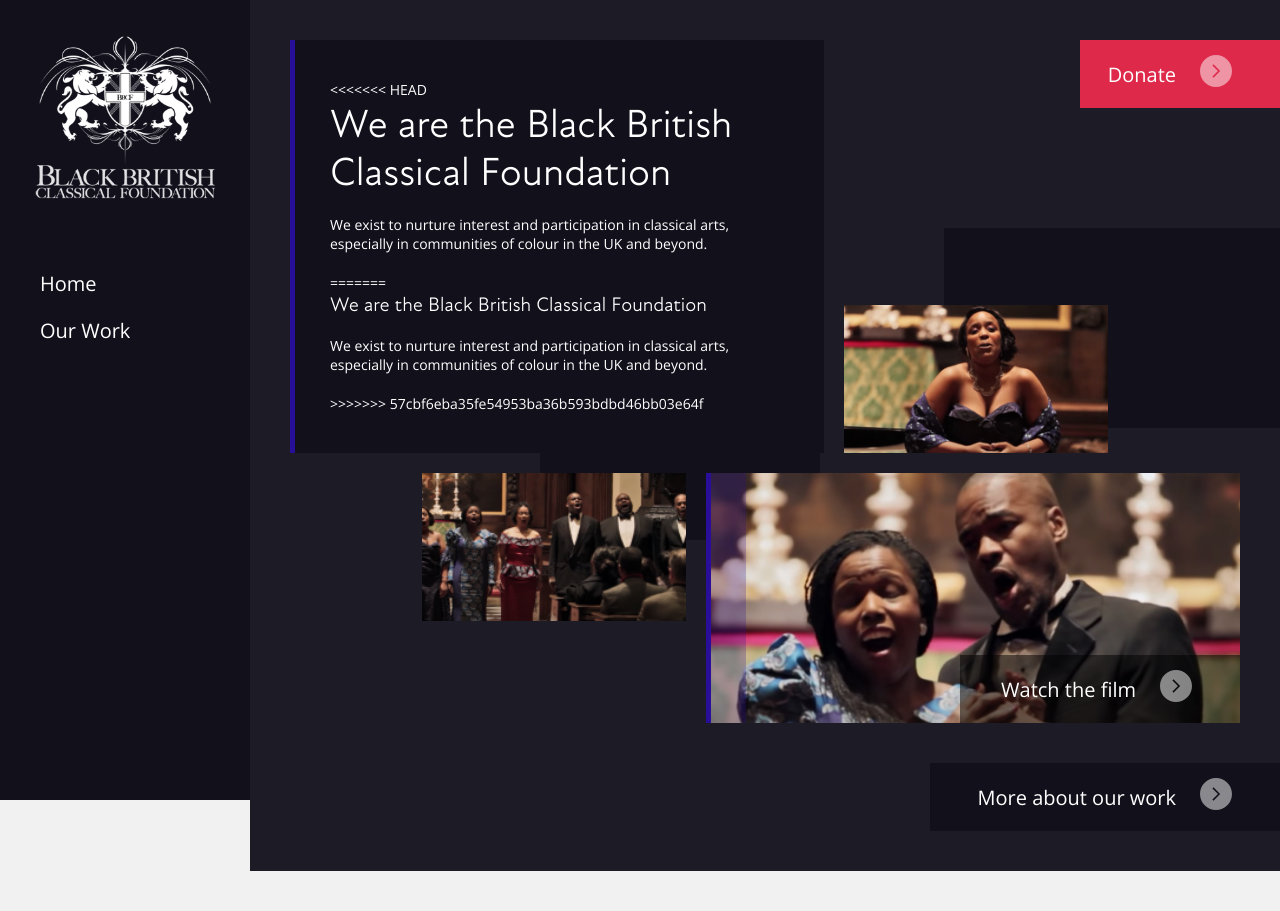
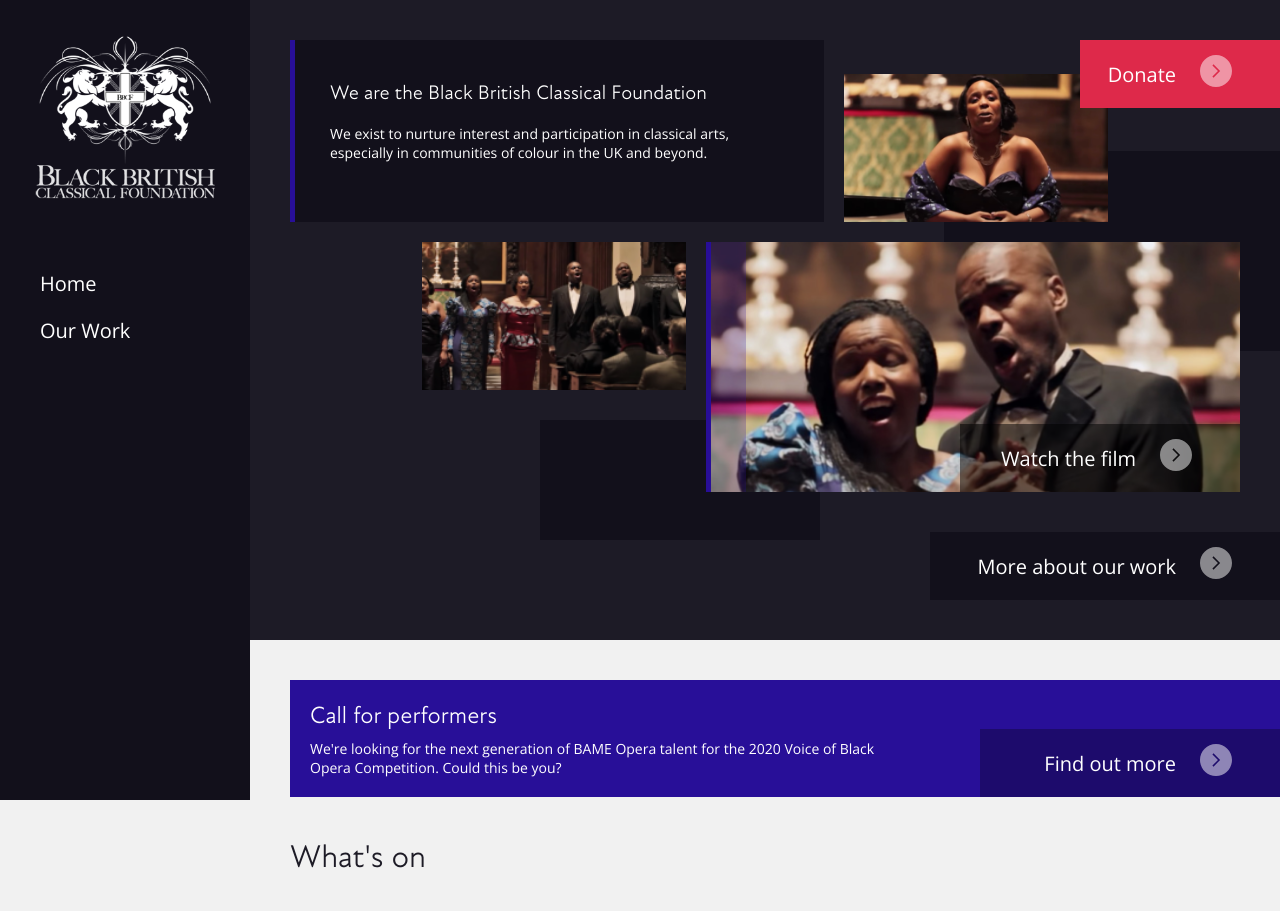
Before and after one commit to amarssadal/bbfc, a Flask app: template templates/index.html in a window 1280 px wide. Shown: the top 911 px of the page. Run offline with Flask 2, Linux system fonts and the light colour scheme; the template is opened without the code that fills it, so the values that code supplies are empty; some libraries are stand-ins or nearby versions.

Commit message:
remove merge conflict

```diff
--- a/templates/index.html
+++ b/templates/index.html
@@ -18,14 +18,9 @@
             <div class="box_box">
                 <div class="first">
                     <div class="content stick_box">
-<<<<<<< HEAD
-                        <h1>We are the Black British Classical Foundation</h1>
-                        <p>We exist to nurture interest and participation in classical arts, especially in communities of colour in the UK and beyond.</p>
-=======
                         <h4>We are the Black British Classical Foundation</h4>
                         <p>We exist to nurture interest and participation in classical arts, especially in communities
                             of colour in the UK and beyond.</p>
->>>>>>> 57cbf6eba35fe54953ba36b593bdbd46bb03e64f
                     </div>
                 </div>
                 <div class="second image1">
```
Also changed, not shown: 2 other files.
